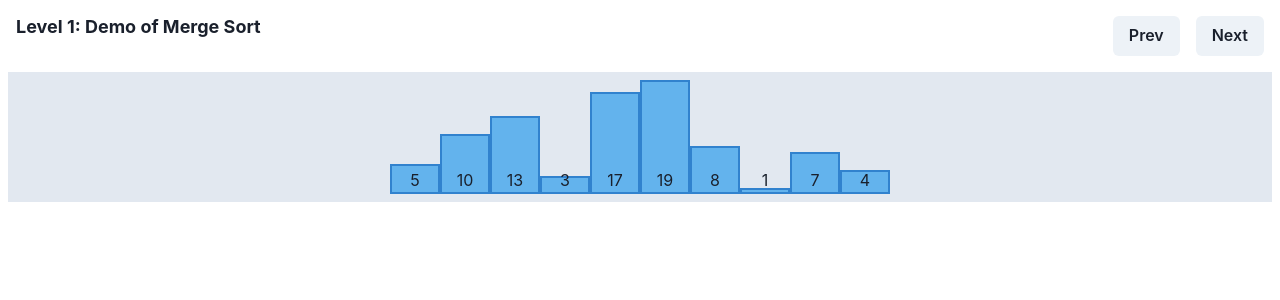
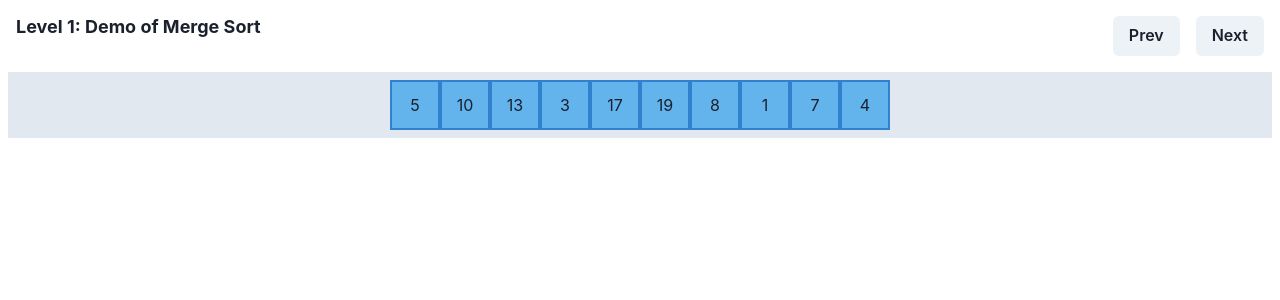
Before and after one commit to ShaimaaAliECE/se3350_project-group-7, a React (Create React App) app in the folder client/: page /merge-sort in a window 1280 px wide. Shown: the top 300 px of the page. Built offline with nearby package versions, Linux system fonts and the light colour scheme.

Commit message:
Modify height of boxes for visualization to be the same for all boxes

```diff
--- a/client/src/pages/MergeSort.tsx
+++ b/client/src/pages/MergeSort.tsx
@@ -51,11 +51,11 @@ const Demo: React.FC<DemoProps> = ({}) => {
                     borderWidth="2px"
                     borderColor="blue.500"
                     borderStyle="solid"
-                    h={num * 6 + "px"}
+                    h="50px"
                     w="50px"
                     bg="blue.300"
                     justify="center"
-                    align="flex-end"
+                    align="center"
                   >
                     {num.toString()}
                   </Flex>
```
